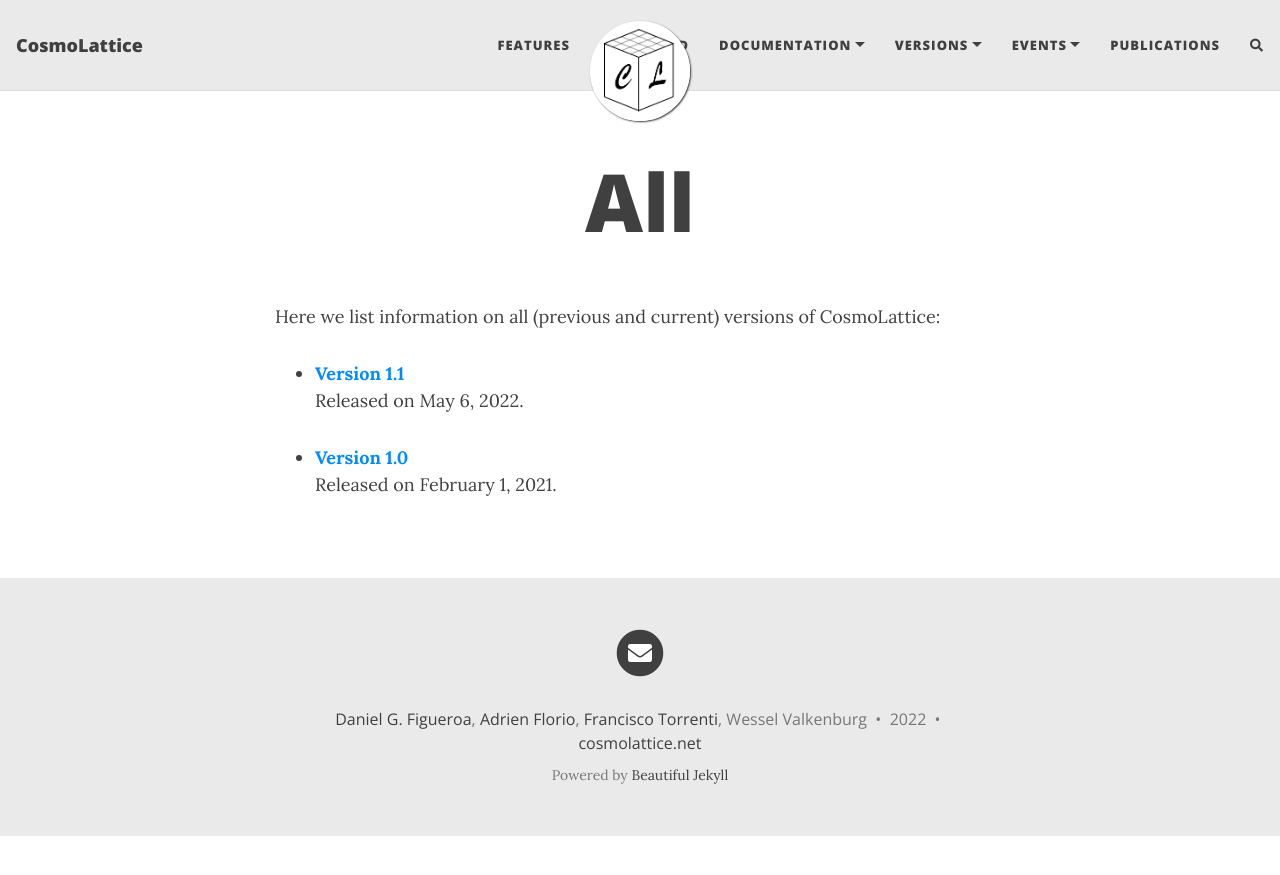
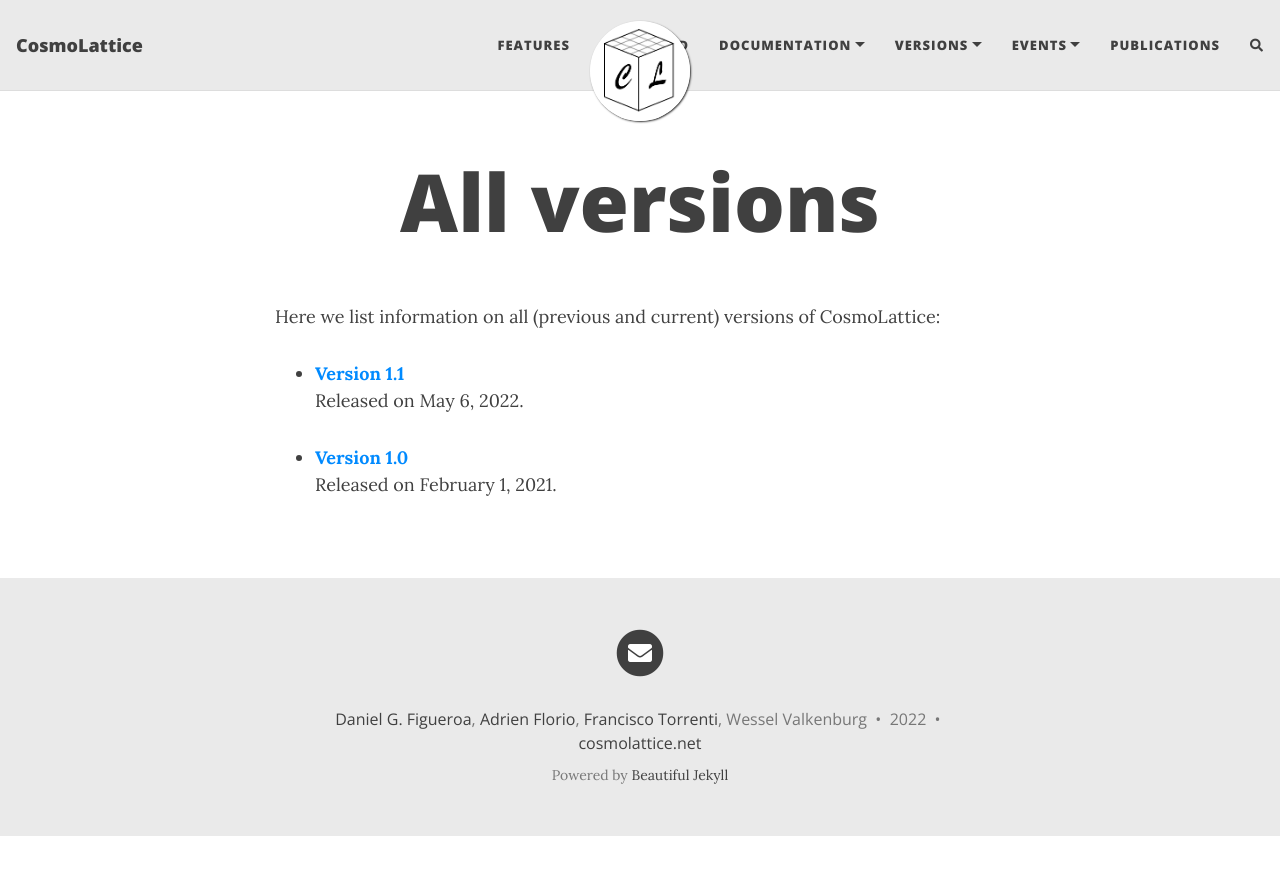
Before and after one commit to cosmolattice/cosmolatticeweb, a Jekyll site: the page built from allversions.md, in a window 1280 px wide. Shown: the top 875 px of the page. Built offline with Jekyll 4.4.1, drawn with Linux system fonts in a browser that asks for light colours; nearby versions of some CDN libraries; comment, search, counter and statistics services are not loaded.

Commit message:
More small changes

```diff
--- a/allversions.md
+++ b/allversions.md
@@ -1,13 +1,13 @@
 ---
 layout: page
-title: All
+title: All versions
 # subtitle:
 ---
 
 Here we list information on all (previous and current) versions of CosmoLattice:
 
-- <b><a href="_pages/version11.md">Version 1.1</a></b> <br>
+- <b><a href="../_pages/version11.md">Version 1.1</a></b> <br>
   Released on May 6, 2022.
 
-- <b><a href="_pages/version10.md">Version 1.0</a></b> <br>
+- <b><a href="../_pages/version10.md">Version 1.0</a></b> <br>
   Released on February 1, 2021.
```
Also changed, not shown: review.md (+1 -1 lines), usermanual.md (+1 -1 lines), version10.md (+1 -1 lines), 1 other file.
